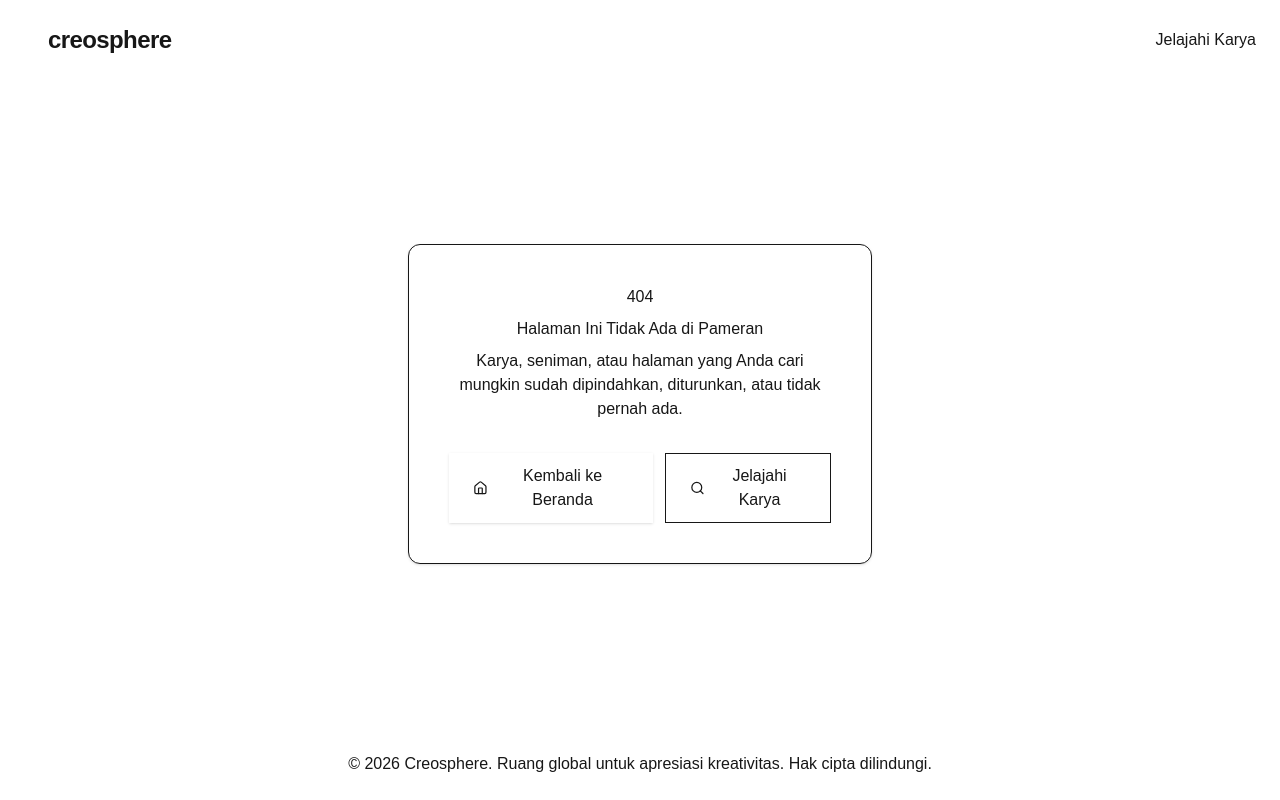
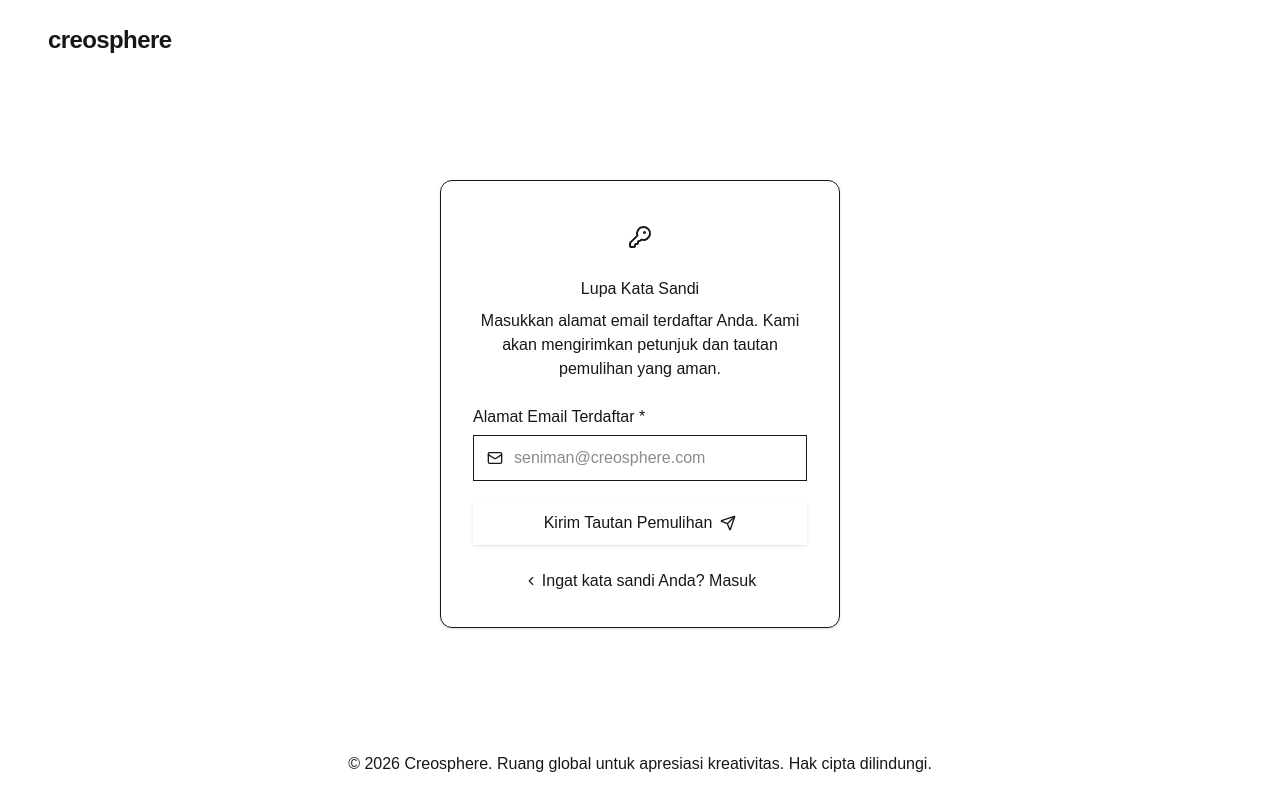
Before and after one commit to firahnuraisyah/Creosphere-Art-Showcase-Platform, a Next.js app: page /forgot-password in a window 1280 px wide. Before the commit this address had no page. Built offline with nearby package versions, Linux system fonts and the light colour scheme.

Commit message:
feat: tambah halaman lupa password

```diff
--- /dev/null
+++ b/src/app/(auth)/forgot-password/actions.js
@@ -0,0 +1,14 @@
+    "use server";
+
+    import { redirect } from "next/navigation";
+    import { bacaTeks, cekEmail } from "@/lib/validasi";
+
+    export async function kirimTautan(formData) {
+    const email = bacaTeks(formData, "email").toLowerCase();
+    const galat = cekEmail(email);
+    if (galat) redirect("/forgot-password?galat=" + encodeURIComponent(galat));
+    redirect(
+        "/forgot-password?sukses=" +
+        encodeURIComponent("Jika email terdaftar, petunjuk pemulihan akan dikirim ke kotak masuk Anda.")
+    );
+    }
--- /dev/null
+++ b/src/app/(auth)/forgot-password/page.jsx
@@ -0,0 +1,55 @@
+    import Link from "next/link";
+    import { KeyRound, Mail, Send, ChevronLeft } from "lucide-react";
+    import HeaderAuth from "@/components/layout/HeaderAuth";
+    import Pemberitahuan from "@/components/ui/Pemberitahuan";
+    import TombolKirim from "@/components/ui/TombolKirim";
+    import { kelasLabel, kelasInputIkon, kelasTombolUtama } from "@/lib/gaya";
+    import { kirimTautan } from "./actions";
+
+    export const metadata = { title: "Lupa Kata Sandi" };
+
+    export default async function HalamanLupaSandi({ searchParams }) {
+    const { galat, sukses } = await searchParams;
+    return (
+        <>
+        <HeaderAuth />
+        <main className="w-full max-w-md mx-auto px-6 py-8">
+            <div className="bg-light-surface rounded-xl border border-light-outline-variant p-8 shadow-sm">
+            <div className="w-12 h-12 rounded-full bg-light-primary-container text-light-on-primary-container flex items-center justify-center mx-auto mb-4">
+                <KeyRound className="w-6 h-6 text-light-primary" />
+            </div>
+            <div className="text-center mb-6">
+                <h1 className="font-headline text-headline-md text-light-on-surface mb-2">Lupa Kata Sandi</h1>
+                <p className="text-body-sm text-light-on-surface-variant text-pretty">
+                Masukkan alamat email terdaftar Anda. Kami akan mengirimkan petunjuk dan tautan pemulihan yang aman.
+                </p>
+            </div>
+            <form action={kirimTautan} className="space-y-5">
+                <Pemberitahuan galat={galat} sukses={sukses} />
+                <div>
+                <label htmlFor="recovery_email" className={kelasLabel}>
+                    Alamat Email Terdaftar <span className="text-danger">*</span>
+                </label>
+                <div className="relative">
+                    <span className="absolute inset-y-0 left-0 pl-3.5 flex items-center pointer-events-none text-light-on-surface-variant">
+                    <Mail className="w-4 h-4" />
+                    </span>
+                    <input type="email" id="recovery_email" name="email" required placeholder="seniman@creosphere.com" className={kelasInputIkon} />
+                </div>
+                </div>
+                <TombolKirim className={kelasTombolUtama}>
+                <span>Kirim Tautan Pemulihan</span>
+                <Send className="w-4 h-4" />
+                </TombolKirim>
+            </form>
+            <div className="mt-6 text-center">
+                <Link href="/login" className="text-body-sm text-light-on-surface-variant hover:text-light-on-surface inline-flex items-center gap-1">
+                <ChevronLeft className="w-3.5 h-3.5" />
+                <span>Ingat kata sandi Anda? Masuk</span>
+                </Link>
+            </div>
+            </div>
+        </main>
+        </>
+    );
+    }
```
